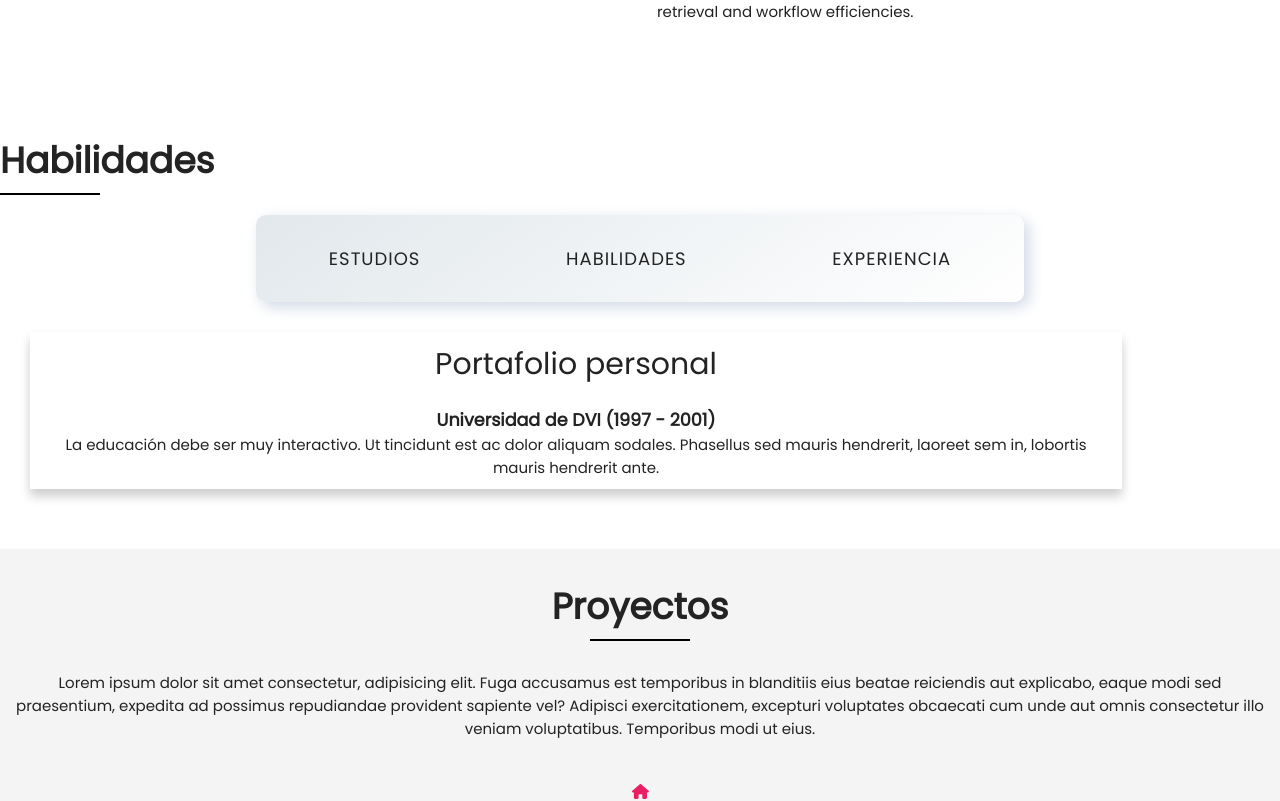
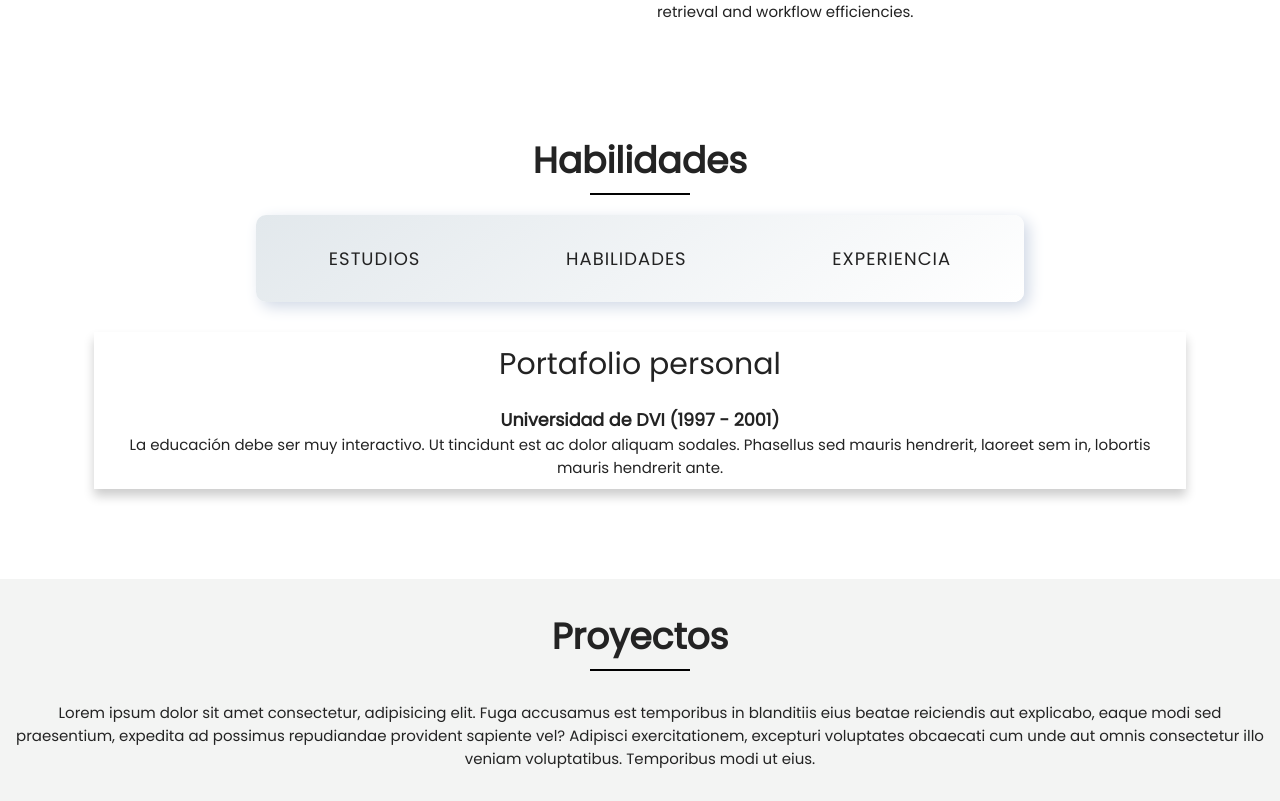
Before and after one commit to Mayra234/my-portfolio-react, a React (Create React App) app: page / in a window 1280 px wide. Shown: the part 1185-1986 px from the top of the page. Built offline with nearby package versions, Linux system fonts and the light colour scheme.

Commit message:
Se agregan más estilos al documento principal .css

```diff
--- a/src/index.css
+++ b/src/index.css
@@ -9,6 +9,21 @@
   box-sizing: border-box;
   flex-wrap: wrap;
 }
+
+#about-me,
+#banner,
+#contact,
+#resume {
+  scroll-margin-top: 100px;
+}
+
+body,
+html,
+.root {
+  height: 100%;
+  width: 100%;
+}
+
 html {
   scroll-behavior: smooth;
 }
@@ -39,14 +54,6 @@ a {
   list-style-type: none;
 }
 
-h6 {
-  font-weight: 600;
-  font-size: 12px;
-  margin-top: 10px;
-  margin-bottom: 10px;
-  line-height: 1.1;
-}
-
 h1 {
   font-size: 30px;
   font-weight: 200;
@@ -64,12 +71,44 @@ h3 {
   margin-top: 20px;
 }
 
+h6 {
+  font-weight: 600;
+  font-size: 12px;
+  margin-top: 10px;
+  margin-bottom: 10px;
+  line-height: 1.1;
+}
+
 img {
   width: 100%;
   height: 100%;
   object-fit: cover;
 }
 
+#tab-content {
+  width: 100%;
+}
+
+.content-resume {
+  display: flex;
+  flex-direction: column;
+  justify-content: center;
+  align-items: center;
+  overflow-x: hidden;
+  width: 100%;
+}
+
+@media (min-width: 768px) {
+  .content-resume,
+  .container-projects,
+  .container-contact,
+  .content-banner,
+  .container-about,
+  .footer {
+    min-width: 768px;
+  }
+}
+
 .nav > a {
   color: #fff;
 }
```
